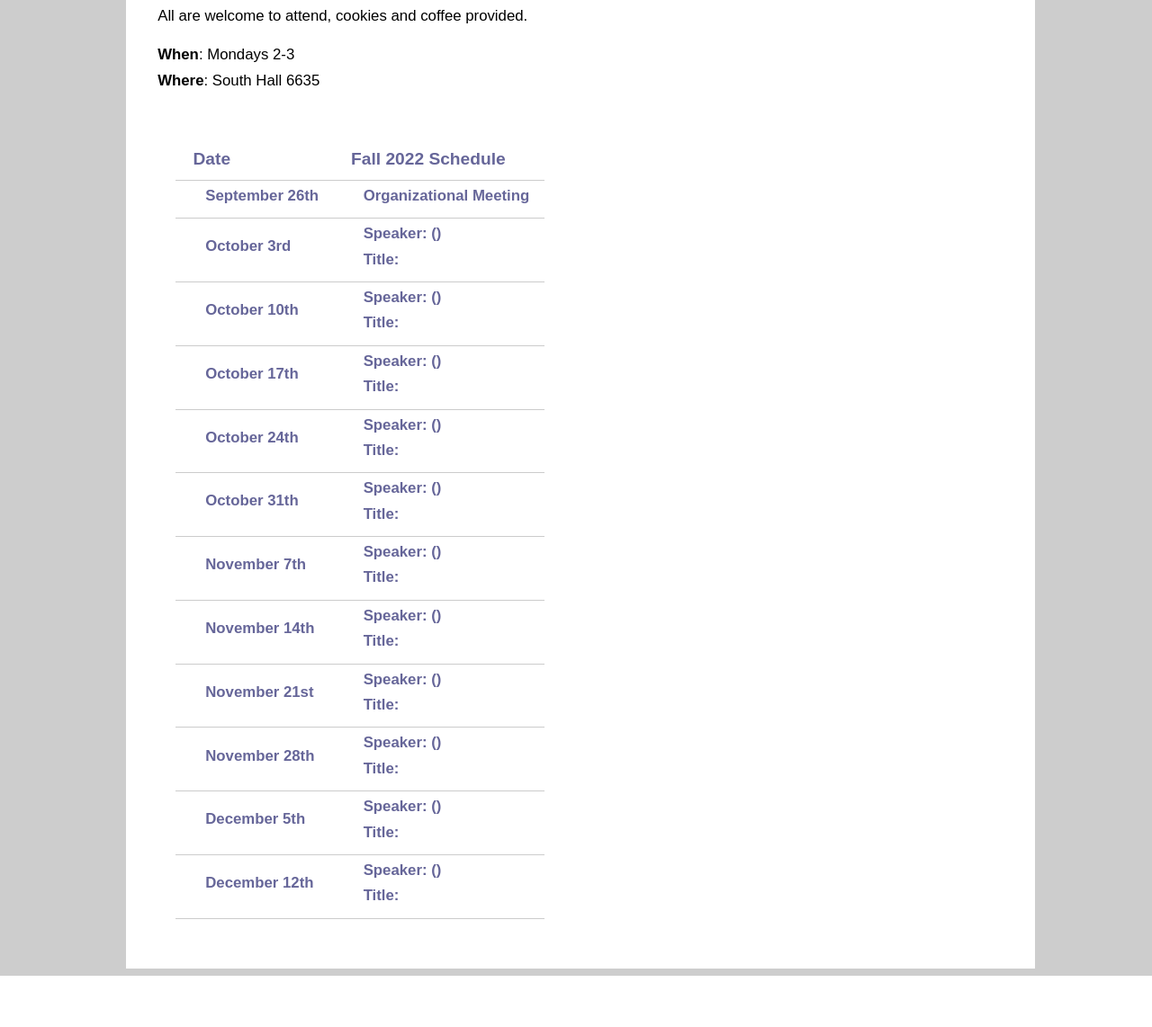
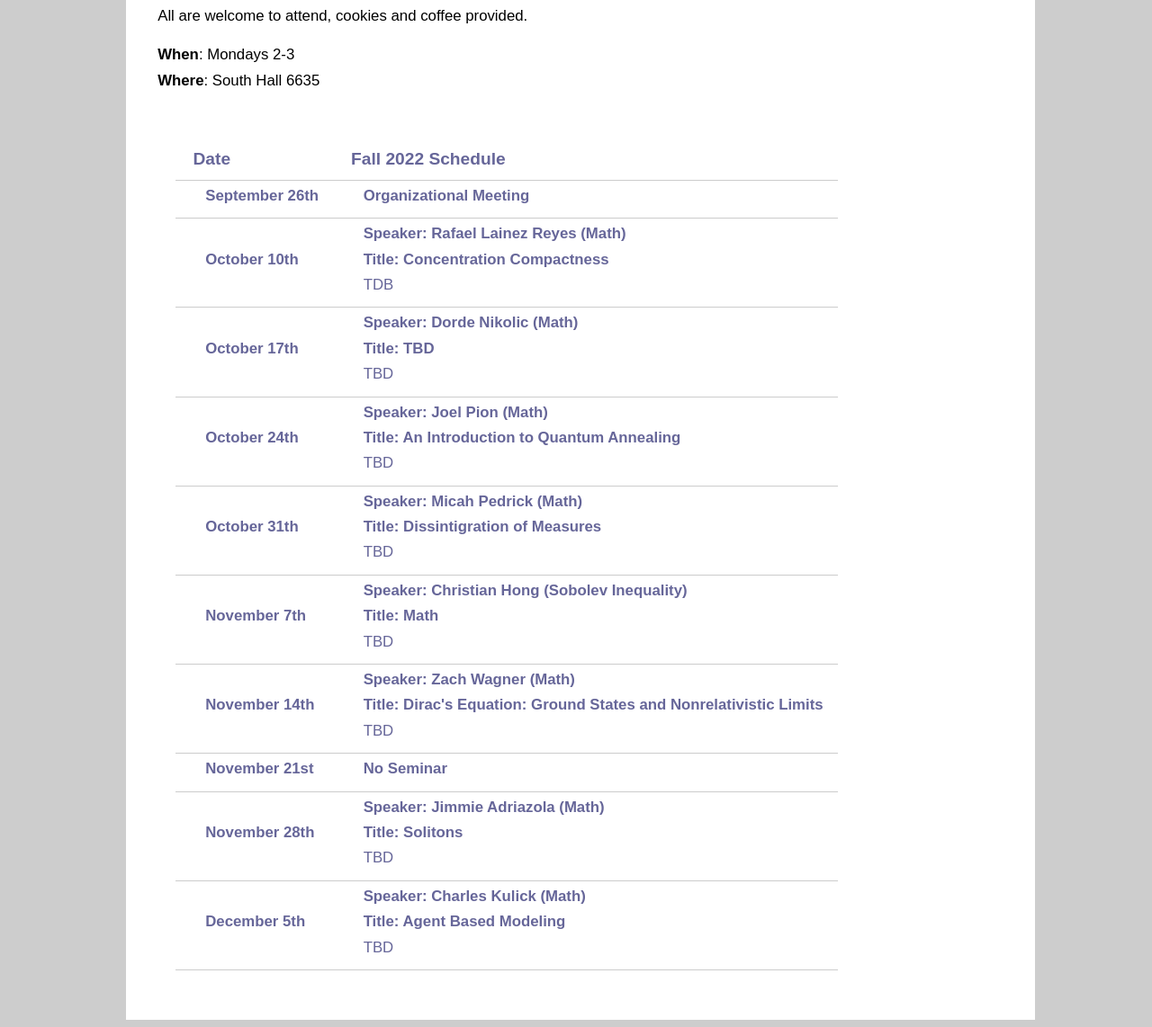
Before and after one commit to mvarble/ucsb-siam-website, a PHP site: page /2022_fall.php in a window 1280 px wide. Shown: the part 432-1574 px from the top of the page at 90% size. Before the commit the page ends 1517 px from the top, so only its background shows below. Run offline with PHP 8.4, Linux system fonts and the light colour scheme.

Commit message:
Add talks for fall quarter

```diff
--- a/src/2022_fall.php
+++ b/src/2022_fall.php
@@ -24,71 +24,55 @@ This is a great outlet to polish your presentation skills in front of a general
 
     <?php  organize("September&nbsp;26th"); ?>
 
-    <?php speaker_data("October&nbsp;3rd",
-    "",
-    "",
-    "",
-    "" ); ?>
-
     <?php speaker_data("October&nbsp;10th",
-    "",
-    "",
-    "",
-    "" ); ?>
+    "Rafael Lainez Reyes",
+    "Math",
+    "Concentration Compactness",
+    "TDB" ); ?>
 
     <?php speaker_data("October&nbsp;17th",
-    "",
-    "",
-    "",
-    "" ); ?>
+    "Dorde Nikolic",
+    "Math",
+    "TBD",
+    "TBD" ); ?>
 
     <?php speaker_data("October&nbsp;24th",
-    "",
-    "",
-    "",
-    "" ); ?>
+    "Joel Pion",
+    "Math",
+    "An Introduction to Quantum Annealing",
+    "TBD" ); ?>
 
     <?php speaker_data("October&nbsp;31th",
-    "",
-    "",
-    "",
-    "" ); ?>
+    "Micah Pedrick",
+    "Math",
+    "Dissintigration of Measures",
+    "TBD" ); ?>
 
     <?php speaker_data("November&nbsp;7th",
-    "",
-    "",
-    "",
-    "" ); ?>
+    "Christian Hong",
+    "Sobolev Inequality",
+    "Math",
+    "TBD" ); ?>
 
     <?php speaker_data("November&nbsp;14th",
-    "",
-    "",
-    "",
-    "" ); ?>
+    "Zach Wagner",
+    "Math",
+    "Dirac's Equation: Ground States and Nonrelativistic Limits",
+    "TBD" ); ?>
 
-    <?php speaker_data("November&nbsp;21st",
-    "",
-    "",
-    "",
-    "" ); ?>
+    <?php no_seminar("November&nbsp;21st"); ?>
 
     <?php speaker_data("November&nbsp;28th",
-    "",
-    "",
-    "",
-    "" ); ?>
+    "Jimmie Adriazola",
+    "Math",
+    "Solitons",
+    "TBD" ); ?>
 
     <?php speaker_data("December&nbsp;5th",
-    "",
-    "",
-    "",
-    "" ); ?>
-
-    <?php speaker_data("December&nbsp;12th",
-    "",
-    "",
-    "",
-    "" ); ?>
+    "Charles Kulick",
+    "Math",
+    "Agent Based Modeling",
+    "TBD" ); ?>
 
     <?php #no_seminar("May&nbsp;28th"); ?>
 
```
